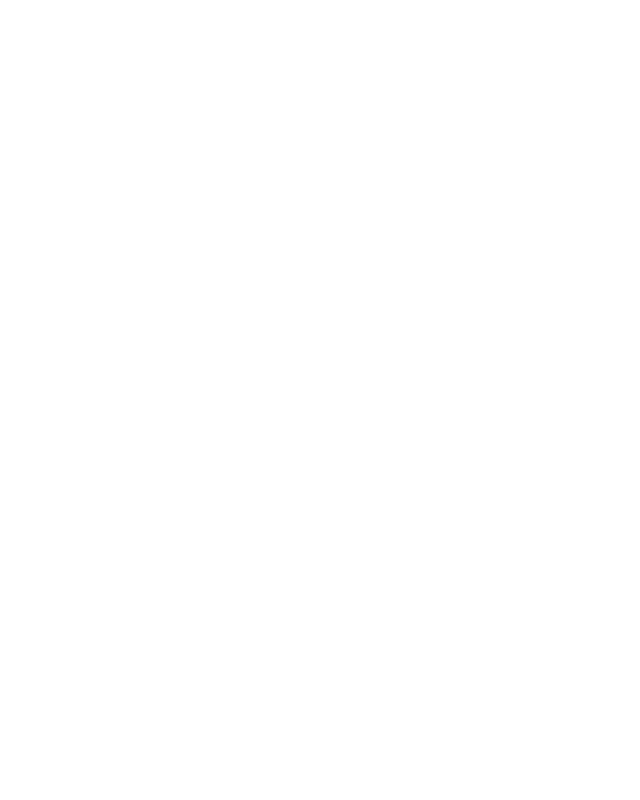
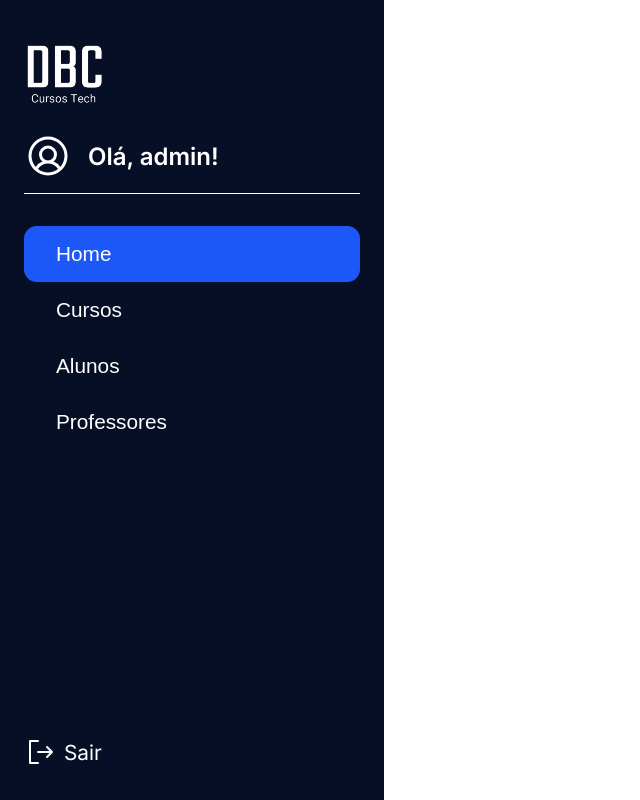
Before and after one commit to MarcosPaulo62/DBCursos-Tech, a React (Create React App) app: page /dashboard in a window 1280 px wide. Shown: the whole page, without its empty margins (0-640 px from the left). Built offline with nearby package versions, Linux system fonts and the light colour scheme.

Commit message:
add: Router

```diff
--- a/src/App.tsx
+++ b/src/App.tsx
@@ -1,6 +1,7 @@
 import { useState } from "react";
 import { ThemeProvider } from "styled-components";
 import { ColorsTheme } from "./styles/global";
+import { Router } from "./Router";
 
 function App() {
   const [theme, setTheme] = useState(ColorsTheme);
@@ -8,7 +9,7 @@
   return (
     <ThemeProvider theme={theme}>
       <div className="App">
-
+        <Router />
       </div>
     </ThemeProvider>
   );
--- /dev/null
+++ b/src/Router.tsx
@@ -0,0 +1,17 @@
+import { BrowserRouter, Routes, Route } from "react-router-dom";
+import { Login } from "./pages/Login/Login";
+import { SignUp } from "./pages/SignUp/SignUp";
+import { Dashboard } from "./pages/Dashboard/Dashboard";
+
+export function Router() {
+    return (
+        <BrowserRouter>
+            <Routes>
+                <Route path="/" />
+                <Route path="/login" element={<Login />} />
+                <Route path="/cadastro" element={<SignUp />} />
+                <Route path="/dashboard" element={<Dashboard />} />
+            </Routes>
+        </BrowserRouter>
+    )
+}
--- a/src/components/AuthenticationCard/AuthenticationCard.tsx
+++ b/src/components/AuthenticationCard/AuthenticationCard.tsx
@@ -4,6 +4,7 @@
 import { useForm } from "react-hook-form";
 import { toast } from "react-toastify";
 import { AuthenticationCardWrapper } from "./styles";
+import { useNavigate } from "react-router-dom";
 
 export interface IFormAuthValues {
   login: string;
@@ -22,6 +23,7 @@
   const [isLogin, setIsLogin] = useState(isLoginPage);
   const [role, setRole] = useState("aluno");
   const [isLoading, setIsLoading] = useState(false);
+  const navigate = useNavigate();
 
   async function onSubmit(userData: IFormAuthValues) {
     if (!userData.login.trim() || !userData.senha.trim()) {
@@ -76,6 +78,8 @@
           theme: "dark",
           position: "top-center",
         });
+
+        navigate("/login");
       } catch (error) {
         console.log(error);
       } finally {
@@ -121,10 +125,7 @@
         localStorage.setItem("cargo", role);
         localStorage.setItem("nome", userData.login);
 
-        toast.success("Login realizado com sucesso!", {
-          theme: "dark",
-          position: "top-center",
-        });
+        navigate("/dashboard");
       } catch (error) {
         console.log(error);
       } finally {
@@ -140,6 +141,7 @@
           className={isLogin ? "onfocus" : ""}
           onClick={() => {
             setIsLogin(true);
+            navigate("/login");
           }}
         >
           ENTRAR
@@ -148,6 +150,7 @@
           className={!isLogin ? "onfocus" : ""}
           onClick={() => {
             setIsLogin(false);
+            navigate("/cadastro");
           }}
         >
           CRIAR CONTA
--- a/src/components/NavbarDashboard/NavbarDashboard.tsx
+++ b/src/components/NavbarDashboard/NavbarDashboard.tsx
@@ -2,6 +2,7 @@
 import { useState } from "react";
 import Logo from "../../assets/Logo_Branco.png";
 import { NavbarDashboardWrapper } from "./styles";
+import { useNavigate } from "react-router-dom";
 
 export interface iNavbarhDashboard {
   role: string;
@@ -10,6 +11,7 @@
 export function NavbarDashboard({ role }: iNavbarhDashboard) {
   const [page, setPage] = useState("home");
   const [userRole, setUserRole] = useState(role);
+  const navigate = useNavigate();
 
   function returnGreeting(role: string) {
     switch (role) {
@@ -105,7 +107,10 @@
           </div>
         )}
       </div>
-      <div className="logout">
+      <div className="logout" onClick={() => {
+        navigate("/");
+        localStorage.clear();
+      }}>
         <SignOut size={32} />
         <span>Sair</span>
       </div>
--- /dev/null
+++ b/src/pages/Dashboard/Dashboard.tsx
@@ -0,0 +1,10 @@
+import { NavbarDashboard } from "../../components/NavbarDashboard/NavbarDashboard";
+import { DashboardWrapper } from "./styles";
+
+export function Dashboard() {
+  return (
+    <DashboardWrapper>
+      <NavbarDashboard role="admin" />
+    </DashboardWrapper>
+  );
+}
--- /dev/null
+++ b/src/pages/Dashboard/styles.ts
@@ -0,0 +1,5 @@
+import { styled } from "styled-components";
+
+export const DashboardWrapper = styled.div`
+
+`;
```
